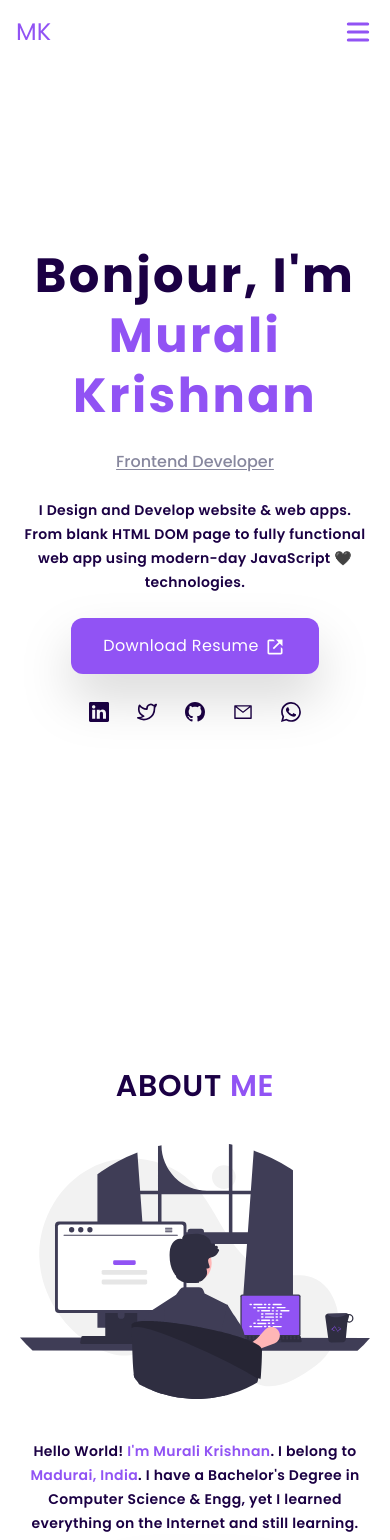
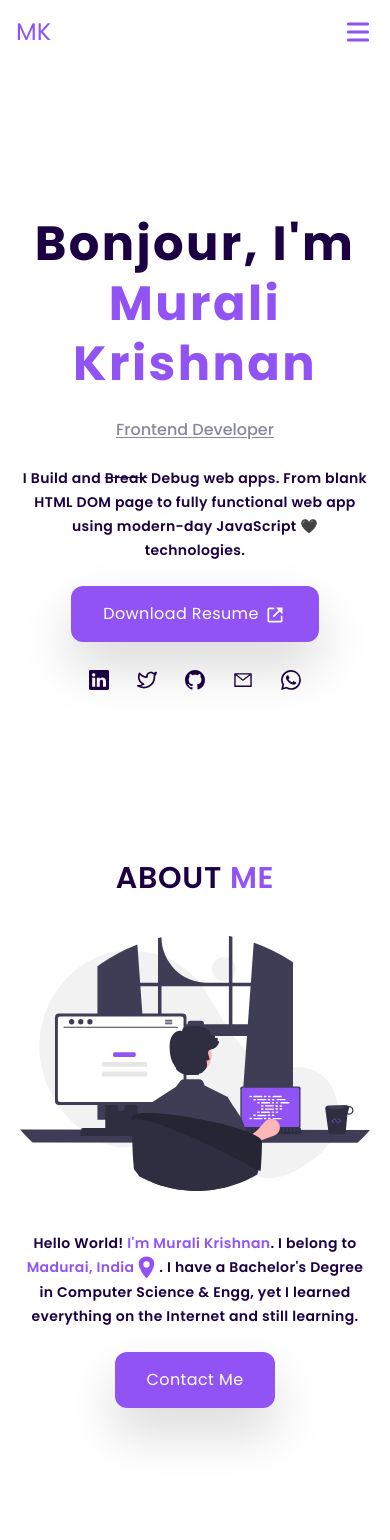
Before and after one commit to krish-98/muralikrishnan-portfolio, a React (Create React App) app: page / in a window 390 px wide. Shown: the top 1540 px of the page. Built offline with nearby package versions, Linux system fonts and the light colour scheme.

Commit message:
Removed whitespaces on the mobile device

```diff
--- a/src/components/About.jsx
+++ b/src/components/About.jsx
@@ -1,9 +1,10 @@
+import { IoLocationSharp } from "react-icons/io5"
 import Profile from "../assets/programming.svg"
 
 const About = () => {
   return (
     <>
-      <div id="about" className="mb-36" />
+      <div id="about" className="lg:mb-36" />
       <section className="flex flex-col justify-center items-center gap-6">
         <h2 className="text-3xl font-semibold tracking-wide uppercase my-4 lg:text-4xl">
           About <span className="text-primary">Me </span>
@@ -19,12 +20,21 @@ const About = () => {
           </div>
 
           <div className="flex flex-col items-center self-center lg:items-start">
-            <p className="text-sm text-center tracking-wide leading-6 font-semibold mb-6 lg:text-base lg:leading-7 lg:text-left">
+            <p className="text-sm text-center tracking-wide leading-6 font-semibold mb-6 lg:text-base lg:leading-7 lg:text-left lg:indent-1">
               Hello World!{" "}
               <span className="text-primary">I'm Murali Krishnan</span>. I
-              belong to <span className="text-primary">Madurai, India</span>. I
-              have a Bachelor's Degree in Computer Science & Engg, yet I learned
-              everything on the Internet and still learning.
+              belong to{" "}
+              <a
+                href="https://goo.gl/maps/yZVDbc6rWJFkypMEA"
+                target="_blank"
+                rel="noreferrer"
+                className="text-primary"
+              >
+                Madurai, India
+                <IoLocationSharp size={25} className="inline align-top" />
+              </a>
+              . I have a Bachelor's Degree in Computer Science & Engg, yet I
+              learned everything on the Internet and still learning.
             </p>
 
             <a
--- a/src/components/Hero.jsx
+++ b/src/components/Hero.jsx
@@ -8,7 +8,7 @@ const Hero = () => {
   return (
     <section
       id="home"
-      className="h-screen flex items-center justify-center w-full py-12 md:py-24 lg:px-6 xl:px-0"
+      className="h-[calc(100vh-64px)] flex items-center justify-center w-full py-12 md:py-24 lg:px-6 lg:h-[calc(100vh-74px)] xl:px-0"
     >
       <div className="flex flex-col items-center gap-6 w-full text-center lg:items-start lg:text-left">
         <h1 className="font-bold text-5xl leading-tight tracking-wider md:text-[3.5rem]">
@@ -20,9 +20,10 @@ const Hero = () => {
           Frontend Developer
         </p>
 
-        <p className="text-sm leading-6 font-semibold tracking-wide md:w-[70%] lg:text-base">
-          I Design and Develop website & web apps. From blank HTML DOM page to
-          fully functional web app using modern-day JavaScript 🖤 technologies.
+        <p className="text-sm leading-6 font-semibold tracking-wide md:w-[70%] lg:text-base lg:indent-2 lg:w-full">
+          I Build and <span className="line-through">Break</span> Debug web
+          apps. From blank HTML DOM page to fully functional web app using
+          modern-day JavaScript 🖤 technologies.
         </p>
 
         <a
--- a/src/components/Navbar.jsx
+++ b/src/components/Navbar.jsx
@@ -28,7 +28,7 @@ const Navbar = () => {
           show && "backdrop-blur-sm bg-transparent"
         } transition-all duration-300`}
       >
-        <a className="text-2xl" href="#home">
+        <a className="text-2xl" href="#top">
           MK
         </a>
 
--- a/src/components/Portfolio.jsx
+++ b/src/components/Portfolio.jsx
@@ -15,7 +15,7 @@ import { SiReactrouter, SiRedux } from "react-icons/si"
 const Portfolio = () => {
   return (
     <>
-      <div id="portfolio" className="mb-80" />
+      <div id="portfolio" className="lg:mb-80" />
       <section>
         <h2 className="text-center text-3xl font-semibold tracking-wide uppercase my-6 lg:my-16 lg:text-4xl">
           Portfolio
--- a/src/components/Skills.jsx
+++ b/src/components/Skills.jsx
@@ -4,7 +4,7 @@ import { skills } from "../helper/skills"
 const Skills = () => {
   return (
     <>
-      <div id="skills" className="mb-36" />
+      <div id="skills" className="lg:mb-36" />
       <section className="flex flex-col items-center gap-12 my-28 md:my-44">
         <h2 className="text-3xl font-semibold tracking-wide uppercase my-4 lg:text-4xl">
           Skills
```
